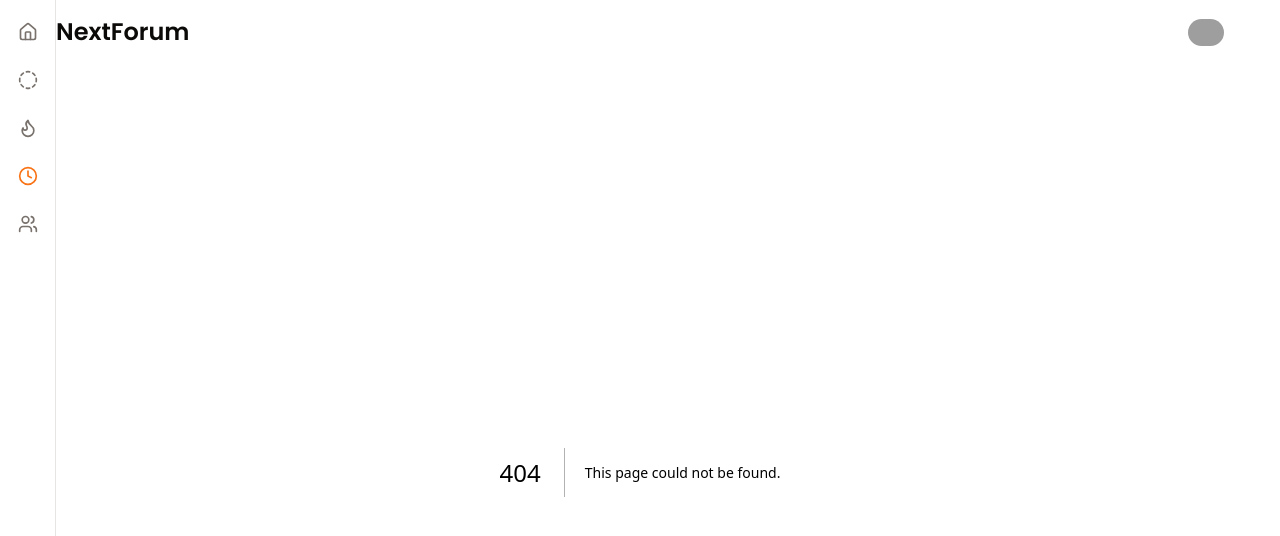
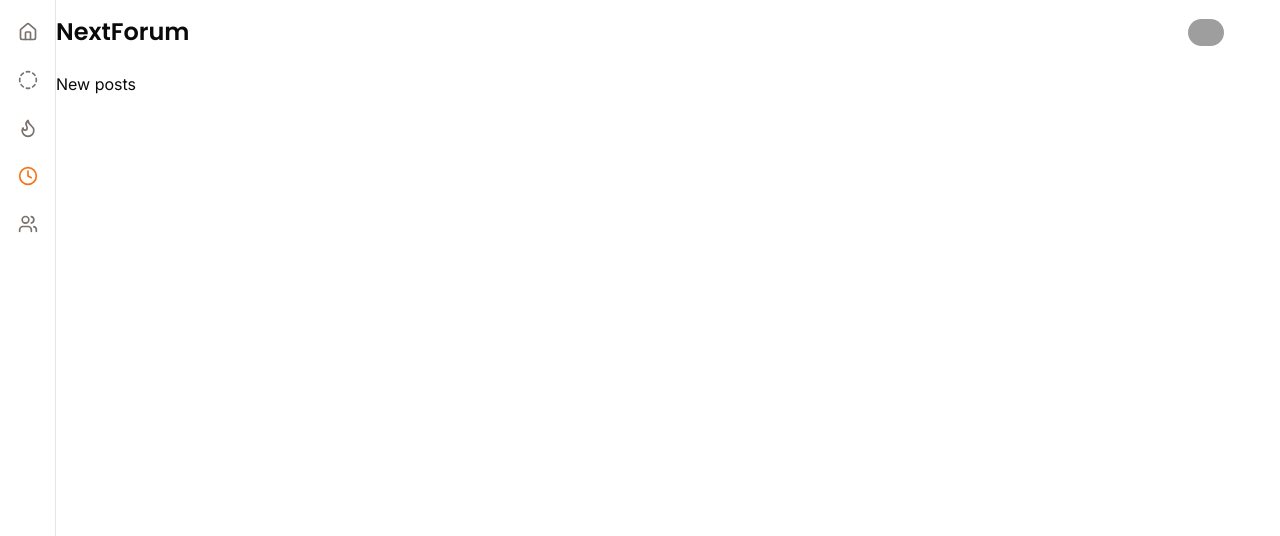
Before and after one commit to Kean13/next-forum, a Next.js app: page /new in a window 1280 px wide. Before the commit this address had no page. Shown: the top 536 px of the page. Built offline with nearby package versions, Linux system fonts and the light colour scheme; grey boxes are pictures that could not be loaded.

Commit message:
✨ Заготовки для новых страниц

```diff
--- /dev/null
+++ b/src/app/new/page.tsx
@@ -0,0 +1,3 @@
+export default function NewPage() {
+	return <div>New posts</div>
+}
--- /dev/null
+++ b/src/app/popular/page.tsx
@@ -0,0 +1,3 @@
+export default function PopularPage() {
+	return <div>Popular</div>
+}
--- /dev/null
+++ b/src/app/posts/page.tsx
@@ -0,0 +1,3 @@
+export default function PostsPage() {
+	return <div>Posts</div>
+}
--- /dev/null
+++ b/src/app/users/page.tsx
@@ -0,0 +1,3 @@
+export default function UsersPage() {
+	return <div>Users</div>
+}
```
